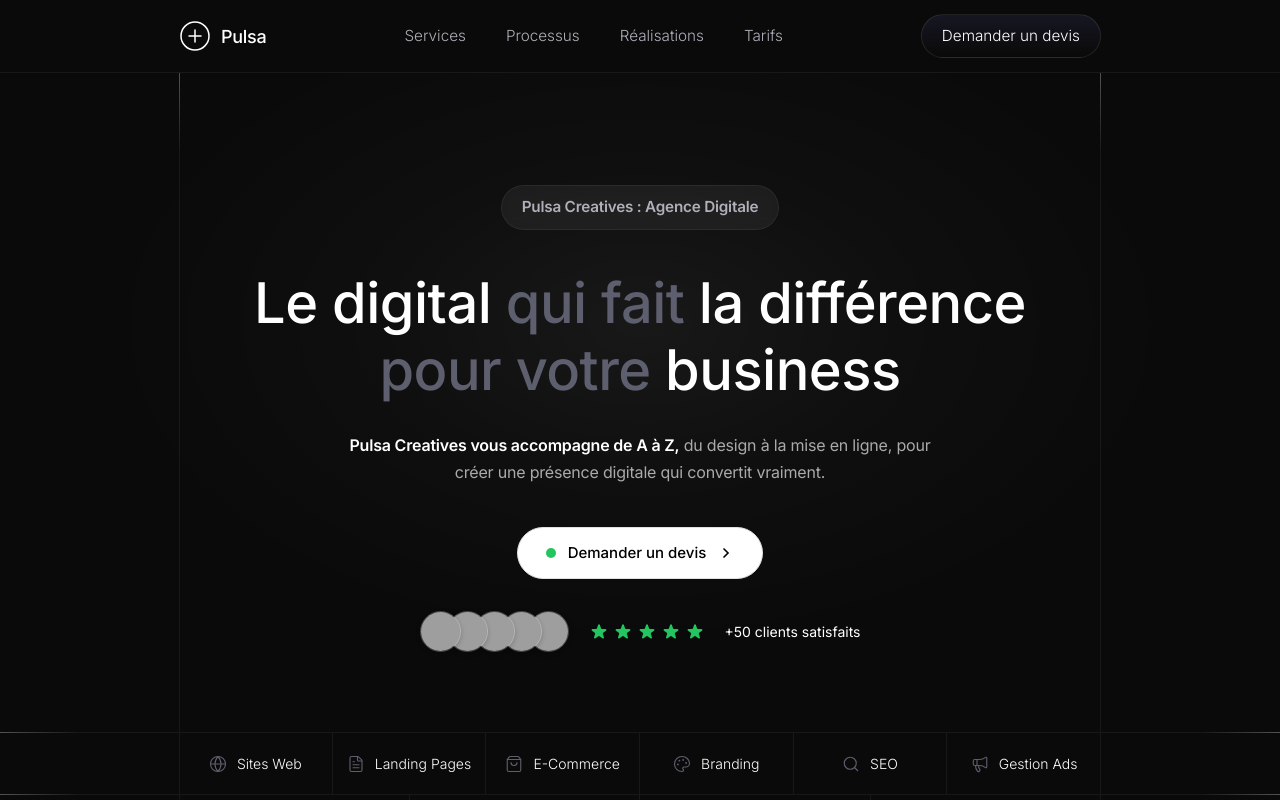
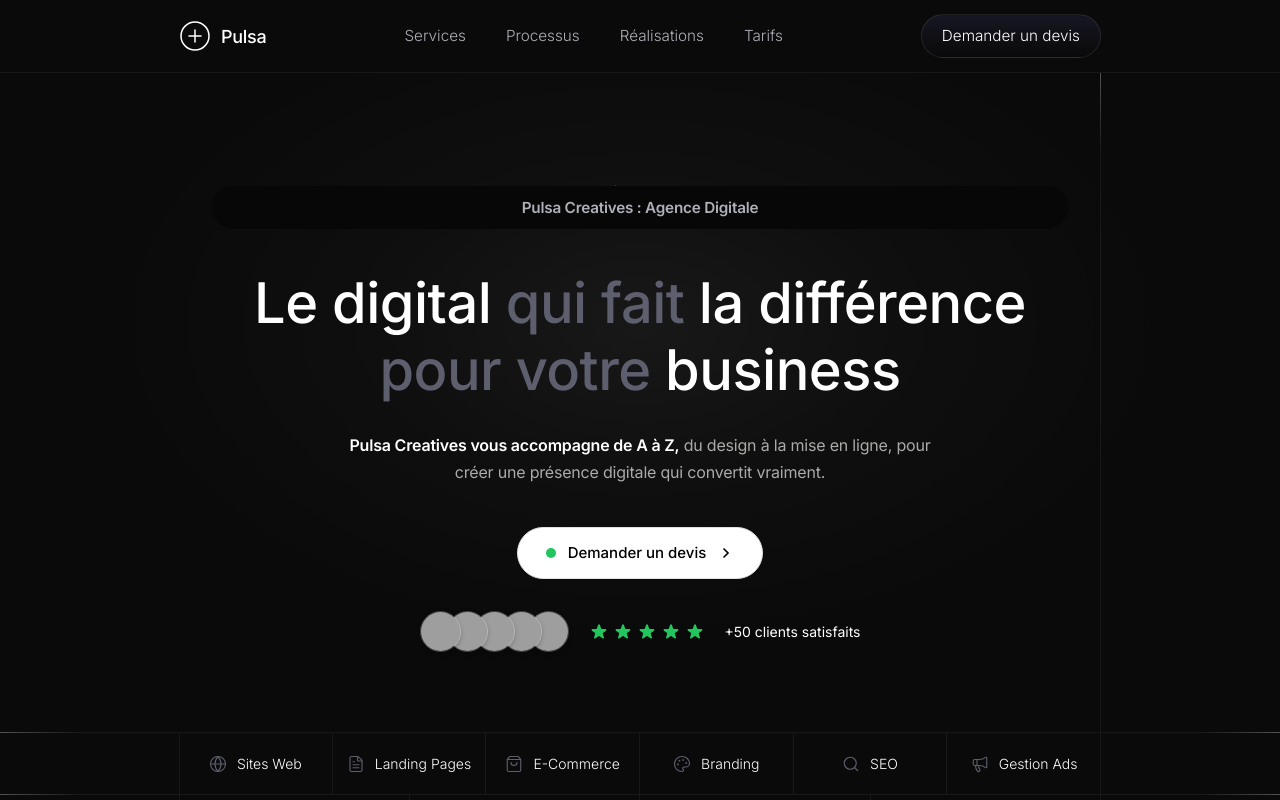
Before and after one commit to ISMVV8/pulsa-site, a Next.js app: page / in a window 1280 px wide. Shown: the top 800 px of the page. Built offline with nearby package versions, Linux system fonts and the light colour scheme; grey boxes are pictures that could not be loaded.

Commit message:
feat: 8lab animations - rotating glow badge, pulsing green dot, line sweep lights

```diff
--- a/src/app/globals.css
+++ b/src/app/globals.css
@@ -205,6 +205,74 @@
   }
 }
 
+/* Pulsing green dot */
+@keyframes pulse-green {
+  0%, 100% {
+    box-shadow: 0 0 0 0 rgba(34, 197, 94, 0.6);
+  }
+  50% {
+    box-shadow: 0 0 0 6px rgba(34, 197, 94, 0);
+  }
+}
+
+.pulse-green {
+  animation: pulse-green 2s ease-in-out infinite;
+}
+
+/* Line sweep animation */
+@keyframes line-sweep {
+  0% {
+    transform: translateX(-100%);
+  }
+  100% {
+    transform: translateX(200vw);
+  }
+}
+
+.line-sweep {
+  position: relative;
+  overflow: hidden;
+}
+
+.line-sweep::after {
+  content: "";
+  position: absolute;
+  top: 0;
+  left: 0;
+  width: 80px;
+  height: 1px;
+  background: radial-gradient(circle, #fff, transparent);
+  box-shadow: 0 0 30px #fff;
+  animation: line-sweep 6s ease-in-out infinite;
+}
+
+/* Vertical line sweep */
+@keyframes line-sweep-v {
+  0% {
+    transform: translateY(-100%);
+  }
+  100% {
+    transform: translateY(200vh);
+  }
+}
+
+.line-sweep-v {
+  position: relative;
+  overflow: hidden;
+}
+
+.line-sweep-v::after {
+  content: "";
+  position: absolute;
+  top: 0;
+  left: 0;
+  width: 1px;
+  height: 80px;
+  background: radial-gradient(circle, #fff, transparent);
+  box-shadow: 0 0 30px #fff;
+  animation: line-sweep-v 8s ease-in-out infinite;
+}
+
 @keyframes fade-in-up {
   from {
     opacity: 0;
--- a/src/components/sections/hero.tsx
+++ b/src/components/sections/hero.tsx
@@ -31,25 +31,25 @@
       />
 
       {/* Decorative horizontal lines under nav */}
-      <div className="relative h-px w-full bg-[#ffffff0f]">
+      <div className="line-sweep h-px w-full bg-[#ffffff0f]">
         <div className="absolute left-0 top-0 h-px w-[80px] bg-gradient-to-r from-[#ffffff40] to-transparent" />
       </div>
 
       {/* Main content area */}
       <div className="mx-auto max-w-[970px] px-6">
         <div className="relative">
-          {/* Vertical lines */}
-          <div className="absolute bottom-0 left-0 top-0 w-px bg-[#ffffff0f]">
+          {/* Vertical lines with sweep animation */}
+          <div className="line-sweep-v absolute bottom-0 left-0 top-0 w-px bg-[#ffffff0f]">
             <div className="absolute left-0 top-0 h-[80px] w-px bg-gradient-to-b from-[#ffffff40] to-transparent" />
           </div>
-          <div className="absolute bottom-0 right-0 top-0 w-px bg-[#ffffff0f]">
+          <div className="absolute bottom-0 right-0 top-0 w-px bg-[#ffffff0f]" style={{ overflow: "hidden" }}>
             <div className="absolute right-0 top-0 h-[80px] w-px bg-gradient-to-b from-[#ffffff40] to-transparent" />
           </div>
 
           {/* Hero inner — generous padding like 8lab */}
           <div className="px-4 pb-20 pt-24 text-center sm:px-8 lg:pt-28">
-            {/* Badge */}
-            <div className="inline-flex items-center rounded-full border border-[#ffffff0f] bg-[#ffffff0f] px-5 py-2.5 backdrop-blur-[5px]">
+            {/* Badge with rotating glow border like 8lab */}
+            <div className="glow-btn">
               <span className="text-[15.25px] font-semibold tracking-[-0.2px] text-[#afb0b9]">
                 Pulsa Creatives : Agence Digitale
               </span>
@@ -79,7 +79,7 @@
                 href="#contact"
                 className="group inline-flex items-center gap-3 rounded-full border border-[#e0e0e0] bg-white px-7 py-3.5 text-[15px] font-medium text-black transition-all duration-350 hover:scale-[0.975]"
               >
-                <span className="h-2.5 w-2.5 rounded-full bg-[#22c55e]" />
+                <span className="h-2.5 w-2.5 rounded-full bg-[#22c55e] pulse-green" />
                 Demander un devis
                 <svg
                   width="16"
```
